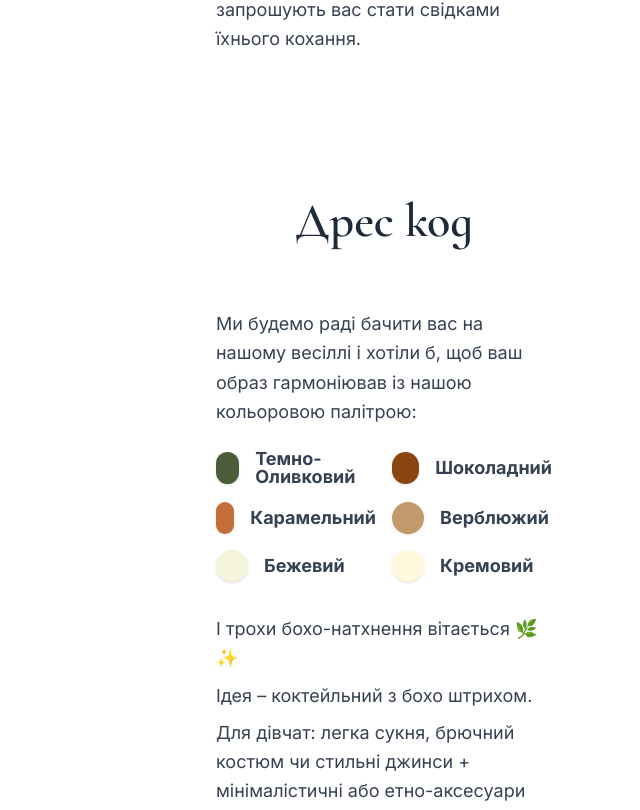
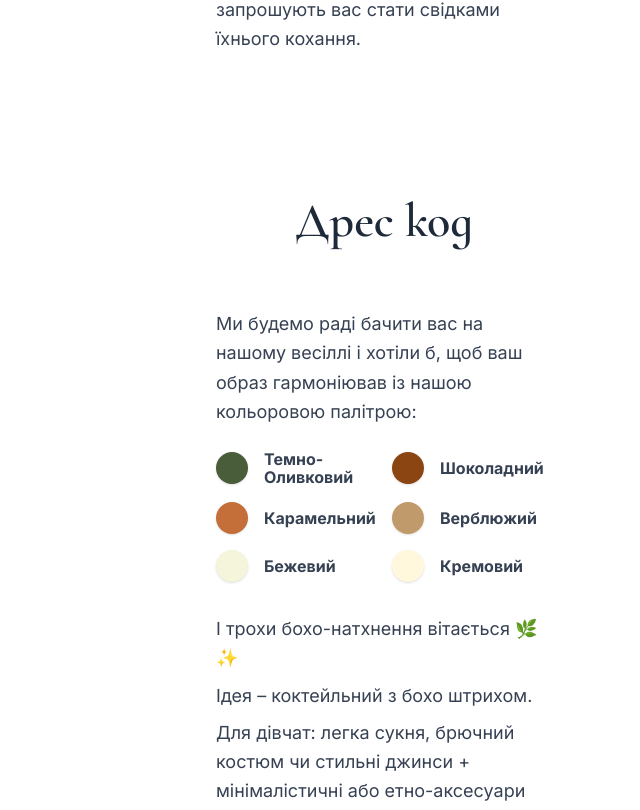
Before and after one commit to nksazonov/wedding-website, a Next.js app: page / in a window 1280 px wide. Shown: the part 1290-2100 px from the top of the page, without its empty margins (640-1280 px from the left). Built offline with nearby package versions, Linux system fonts and the light colour scheme.

Commit message:
feat: mobile responsiveness

```diff
--- a/src/app/page.tsx
+++ b/src/app/page.tsx
@@ -12,7 +12,13 @@ import ScheduleItem from '@/components/ScheduleItem';
 import { setImageChangeCallback } from '@/hooks/useImageObserver';
 import { useCountdown } from '@/hooks/useCountdown';
 import guestsMap from '../../public/data/guestsMap';
+import Image from 'next/image';
 
+
+// Helper function to check if device is mobile
+const isMobile = () => {
+  return typeof window !== 'undefined' && window.innerWidth < 768;
+};
 
 export default function Home() {
   const guestParam = useSearchParams().get('guest') || '';
@@ -63,8 +69,8 @@ export default function Home() {
         onNavigate={handleNavigate}
       />
 
-      {/* Left Panel - Couple Photo - Fixed Position */}
-      <aside className="hidden md:block fixed top-0 left-0 h-screen w-3/5 overflow-hidden z-10">
+      {/* Hero Image - Mobile header / Desktop left panel */}
+      <aside className="relative h-screen w-full md:fixed md:top-0 md:left-0 md:h-screen md:w-3/5 overflow-hidden z-10">
         {/* Subtle lighting effect */}
         <div
           className="absolute top-0 left-0 w-full z-20 pointer-events-none"
@@ -79,19 +85,20 @@ export default function Home() {
           className="w-full h-full"
         />
 
-        {/* Couple Names Overlay */}
-        <div className="absolute bottom-12 md:bottom-20 left-6 md:left-20 z-20 text-white">
-          <h1 className="text-6xl md:text-7xl font-light mb-4 md:mb-6 font-[Marck_Script]">
+        {/* Hero Text Overlay - Responsive positioning and typography */}
+        <div className="absolute left-8 lg:left-12 xl:left-20 bottom-12 xl:bottom-20 px-6 z-20 text-white drop-shadow-lg">
+          <h1 className="text-6xl lg:text-7xl font-light mb-4 lg:mb-6 font-[Marck_Script]">
             Валерія & Нікіта
           </h1>
-          <p className="font-[Cormorant_Infant] text-lg md:text-xl font-medium max-w-2xl">
+          <p className="font-[Cormorant_Infant] text-lg lg:text-xl font-medium max-w-xs md:max-w-2xl">
             З нетерпінням чекаємо можливості розділити цей особливий день з вами.
           </p>
         </div>
       </aside>
 
-      {/* Right Panel - Wedding Details - Scrollable */}
+      {/* Main Content - Full width on mobile, right panel on desktop */}
       <main className="w-full md:ml-[60%] md:w-[40%] min-h-screen relative">
+        {/* Wedding Info - Mobile version below hero, Desktop version at top */}
         <MainWeddingInfo
           guestText={guestName}
           phase={phase}
@@ -101,8 +108,8 @@ export default function Home() {
         />
 
         {/* Scrollable Content for other sections */}
-        <section className="scrollable-content relative z-10 px-5 xl:px-10 2xl:px-20 py-8 space-y-12">
-          <TextSection id="our-story" heading="Наша історія" imageUrl="/img/coffee.jpg">
+        <section className="scrollable-content relative z-10 px-4 md:px-5 xl:px-10 2xl:px-20 py-6 md:py-8 space-y-8 md:space-y-12">
+          <TextSection id="our-story" heading="Наша історія" imageUrl={!isMobile() ? "/img/coffee.jpg" : undefined}>
             <p>
               Валерія та Нікіта познайомилися у університеті під час вивчення програмної інженерії.
               Спочатку вони були просто однокурсниками, але поступово їхня дружба переросла у щось більше.
@@ -111,36 +118,46 @@ export default function Home() {
             </p>
           </TextSection>
 
-          <TextSection id="dress-code" heading="Дрес код" imageUrl="/img/coffee.jpg">
+          {/* Mobile image for dress-code section */}
+          <div className="md:hidden w-screen relative left-1/2 right-1/2 -ml-[50vw] -mr-[50vw] mb-8">
+            <Image
+              src="/img/coffee.jpg"
+              alt="Dress code"
+              width={1200}
+              height={400}
+              className="w-full h-64 object-cover"
+            />
+          </div>
+          <TextSection id="dress-code" heading="Дрес код" imageUrl={!isMobile() ? "/img/coffee.jpg" : undefined}>
             <p>
               Ми будемо раді бачити вас на нашому весіллі і хотіли б, щоб ваш образ гармоніював із нашою кольоровою палітрою:
             </p>
 
             <div className="mt-6 mb-8">
-              <div className="grid grid-cols-2 gap-4 leaning-none">
+              <div className="grid grid-cols-1 lg:grid-cols-2 gap-4 leaning-none text-base font-bold text-gray-700 font-[Inter] leading-4.5">
                 <div className="flex items-center gap-4">
-                  <div className="w-8 h-8 rounded-full bg-[#4a5d3a] shadow-sm"></div>
-                  <span className="text-lg font-bold text-gray-700 font-[Inter] leading-4.5">Темно-Оливковий</span>
+                  <div className="min-w-8 h-8 rounded-full bg-[#4a5d3a] shadow-sm"></div>
+                  <span>Темно-Оливковий</span>
                 </div>
                 <div className="flex items-center gap-4">
-                  <div className="w-8 h-8 rounded-full bg-[#8b4513] shadow-sm"></div>
-                  <span className="text-lg font-bold text-gray-700 font-[Inter]">Шоколадний</span>
+                  <div className="min-w-8 h-8 rounded-full bg-[#8b4513] shadow-sm"></div>
+                  <span>Шоколадний</span>
                 </div>
                 <div className="flex items-center gap-4">
-                  <div className="w-8 h-8 rounded-full bg-[#c46f3a] shadow-sm"></div>
-                  <span className="text-lg font-bold text-gray-700 font-[Inter]">Карамельний</span>
+                  <div className="min-w-8 h-8 rounded-full bg-[#c46f3a] shadow-sm"></div>
+                  <span>Карамельний</span>
                 </div>
                 <div className="flex items-center gap-4">
-                  <div className="w-8 h-8 rounded-full bg-[#c19a6b] shadow-sm"></div>
-                  <span className="text-lg font-bold text-gray-700 font-[Inter]">Верблюжий</span>
+                  <div className="min-w-8 h-8 rounded-full bg-[#c19a6b] shadow-sm"></div>
+                  <span>Верблюжий</span>
                 </div>
                 <div className="flex items-center gap-4">
-                  <div className="w-8 h-8 rounded-full bg-[#f5f5dc] shadow-sm"></div>
-                  <span className="text-lg font-bold text-gray-700 font-[Inter]">Бежевий</span>
+                  <div className="min-w-8 h-8 rounded-full bg-[#f5f5dc] shadow-sm"></div>
+                  <span>Бежевий</span>
                 </div>
                 <div className="flex items-center gap-4">
-                  <div className="w-8 h-8 rounded-full bg-[#fff8dc] shadow-sm"></div>
-                  <span className="text-lg font-bold text-gray-700 font-[Inter]">Кремовий</span>
+                  <div className="min-w-8 h-8 rounded-full bg-[#fff8dc] shadow-sm"></div>
+                  <span>Кремовий</span>
                 </div>
               </div>
             </div>
@@ -163,7 +180,17 @@ export default function Home() {
             <br /><span className="text-red-500 font-bold">TODOTODOTODO</span>
           </TextSection>
 
-          <TextSection id="gifts" heading="Подарунки" imageUrl="/img/hug-smile.jpg">
+          {/* Mobile image for gifts section */}
+          <div className="md:hidden w-screen relative left-1/2 right-1/2 -ml-[50vw] -mr-[50vw] mb-8">
+            <Image
+              src="/img/hug-smile.jpg"
+              alt="Gifts"
+              width={1200}
+              height={400}
+              className="w-full h-64 object-cover"
+            />
+          </div>
+          <TextSection id="gifts" heading="Подарунки" imageUrl={!isMobile() ? "/img/hug-smile.jpg" : undefined}>
             <p className="mb-2">
               Найкращий подарунок — підтримка нашої нової родини. Якщо бажаєте привітати нас матеріально, будемо вдячні за внесок у сімейний бюджет 💰.
             </p>
@@ -175,7 +202,7 @@ export default function Home() {
             </p>
           </TextSection>
 
-          <TextSection id="schedule" heading="Розклад" imageUrl="/img/hug-smile.jpg">
+          <TextSection id="schedule" heading="Розклад" imageUrl={!isMobile() ? "/img/hug-smile.jpg" : undefined}>
             <div>
               <ScheduleItem
                 time="13:15"
@@ -214,7 +241,17 @@ export default function Home() {
             </div>
           </TextSection>
 
-          <TextSection id="location" heading="Локація" imageUrl="/img/hug-theatre.jpg">
+          {/* Mobile image for location section */}
+          <div className="md:hidden w-screen relative left-1/2 right-1/2 -ml-[50vw] -mr-[50vw] mb-8">
+            <Image
+              src="/img/hug-theatre.jpg"
+              alt="Location"
+              width={1200}
+              height={400}
+              className="w-full h-64 object-cover"
+            />
+          </div>
+          <TextSection id="location" heading="Локація" imageUrl={!isMobile() ? "/img/hug-theatre.jpg" : undefined}>
             <p className="mb-2">
               Зустрічаємося в РАГС №1 на ВДНГ — унікальній, просторій та вишуканій залі з видом на Виставковий центр та сад.
             </p>
@@ -226,7 +263,7 @@ export default function Home() {
             </p>
           </TextSection>
 
-          <TextSection id="faq" heading="Питання та відповіді" imageUrl="/img/main-kiss.jpg">
+          <TextSection id="faq" heading="Питання та відповіді" imageUrl={!isMobile() ? "/img/main-kiss.jpg" : undefined}>
             <div className="flex flex-col gap-14">
               <QuestionAndAnswer
                 question="Чи можу я привести дитину?"
@@ -249,6 +286,17 @@ export default function Home() {
               />
             </div>
           </TextSection>
+
+          {/* Mobile image for faq section */}
+          <div className="md:hidden w-screen relative left-1/2 right-1/2 -ml-[50vw] -mr-[50vw] mb-8">
+            <Image
+              src="/img/main-kiss.jpg"
+              alt="FAQ"
+              width={1200}
+              height={400}
+              className="w-full h-64 object-cover"
+            />
+          </div>
         </section>
       </main>
     </div>
--- a/src/components/QuestionAndAnswer.tsx
+++ b/src/components/QuestionAndAnswer.tsx
@@ -14,7 +14,7 @@ export default function QuestionAndAnswer({ question, answer, className }: Quest
     <div className={`${className}`}>
       {/* Question */}
       <div className="mb-3">
-        <h5 className="text-xl text-gray-800 font-[Cormorant_Infant]">
+        <h5 className="text-xl md:text-xl text-gray-800 font-[Cormorant_Infant]">
           {question}
         </h5>
       </div>
@@ -22,7 +22,7 @@ export default function QuestionAndAnswer({ question, answer, className }: Quest
       {/* Answer */}
       <div className="flex items-start gap-3">
         <FontAwesomeIcon icon={faChevronRight} className="text-gray-500 text-sm mt-1.75" />
-        <p className="text-gray-700 leading-relaxed font-[Inter]">
+        <p className="text-lg text-gray-700 leading-relaxed font-[Inter]">
           {answer}
         </p>
       </div>
--- a/src/components/ScheduleItem.tsx
+++ b/src/components/ScheduleItem.tsx
@@ -9,7 +9,7 @@ export default function ScheduleItem({ time, activity }: ScheduleItemProps) {
   return (
     <div className="flex gap-6 mb-6">
       {/* Time Column - Fixed width for alignment */}
-      <div className="w-20 flex-shrink-0">
+      <div className="w-12 flex-shrink-0">
         <span className="text-2xl text-gray-800 font-[Cormorant_Infant]">
           {time}
         </span>
--- a/src/components/SlidePanel.tsx
+++ b/src/components/SlidePanel.tsx
@@ -53,7 +53,7 @@ export default function SlidePanel({ isOpen, sections, onClose, onNavigate }: Sl
 
       {/* Slide Panel */}
       <aside
-        className="fixed left-0 top-0 h-screen w-4/5 md:w-1/5 max-w-xs bg-white/100 z-50 transition-all duration-300 ease-in-out backdrop-blur-sm"
+        className="fixed left-0 top-0 h-screen w-4/5 md:w-2/5 xl:w-1/5 max-w-xs bg-white/100 z-50 transition-all duration-300 ease-in-out backdrop-blur-sm"
         style={{
           transform: isOpen ? 'translateX(0)' : 'translateX(-100%)',
           opacity: isOpen ? 1 : 0,
@@ -62,7 +62,7 @@ export default function SlidePanel({ isOpen, sections, onClose, onNavigate }: Sl
         {/* Header */}
         <div className="p-4 md:p-6 border-b border-gray-300/50">
           <div className="flex justify-between items-start">
-            <h2 className="text-2xl md:text-3xl lg:text-4xl xl:text-5xl font-light font-[Marck_Script] text-gray-800">
+            <h2 className="text-4xl xl:text-5xl font-light font-[Marck_Script] text-gray-800">
               Валерія & Нікіта
             </h2>
             <button
--- a/src/components/TextSection.tsx
+++ b/src/components/TextSection.tsx
@@ -11,11 +11,11 @@ export default function TextSection({ id, heading, children, imageUrl }: TextSec
   const sectionRef = useImageObserver(imageUrl);
 
   return (
-    <section id={id} ref={sectionRef} className="bg-white/30 backdrop-blur-sm rounded-lg p-8 md:p-12">
-      <h3 className="text-4xl md:text-5xl font-semibold text-gray-800 mb-12 md:mb-16 text-center font-[Cormorant_Infant]">
+    <section id={id} ref={sectionRef} className="backdrop-blur-sm bg-white/80 rounded-2xl p-6 md:p-8 lg:p-12">
+      <h3 className="text-2xl md:text-4xl lg:text-5xl font-semibold text-gray-800 mb-4 md:mb-12 lg:mb-16 text-center font-[Cormorant_Infant]">
         {heading}
       </h3>
-      <div className="text-base md:text-lg text-gray-700 leading-relaxed font-[Inter]">
+      <div className="text-lg text-gray-700 leading-relaxed font-[Inter]">
         {children}
       </div>
     </section>
```
